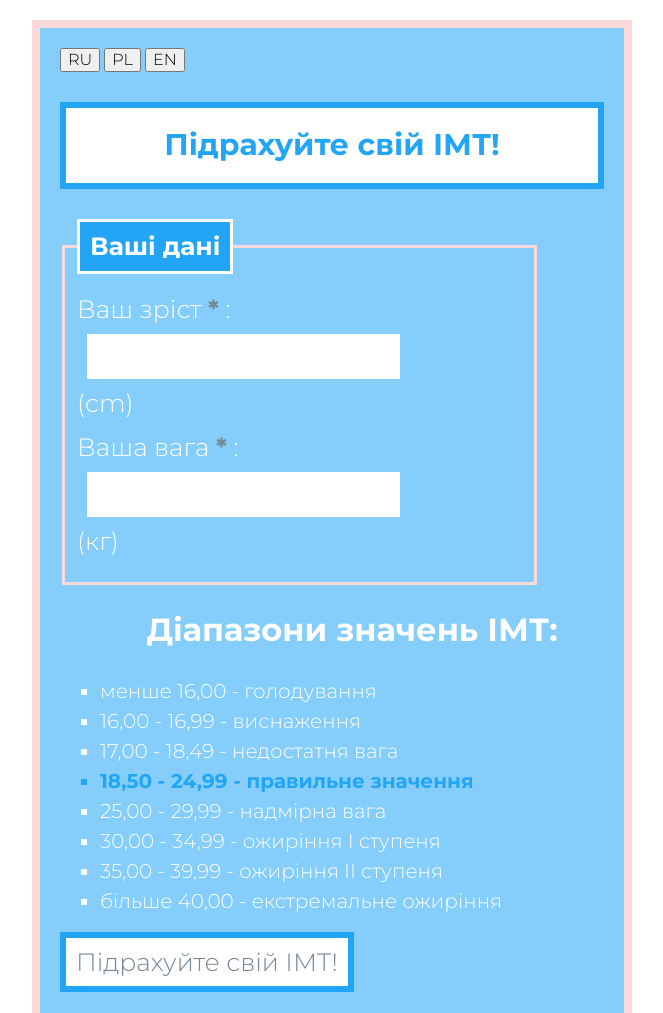
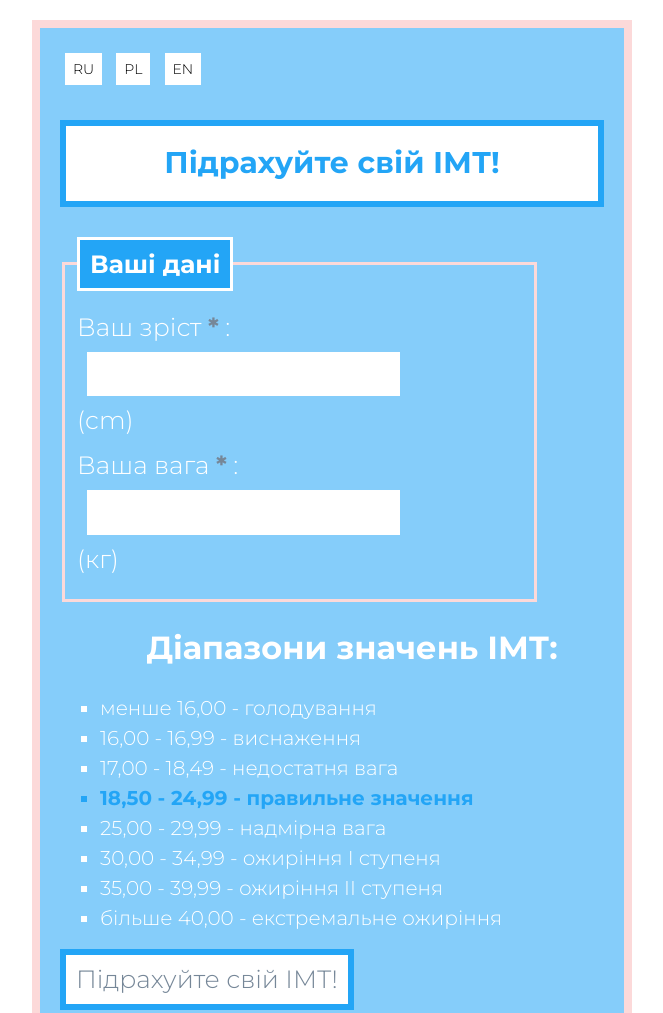
Before and after one commit to web-fullstack-dev/Calculator-of-BMI--UA, a plain HTML site: page index.html in a window 1280 px wide. Shown: the top 1013 px of the page, without its empty margins (308-971 px from the left). Drawn offline with nearby package versions, Linux system fonts and the light colour scheme.

Commit message:
Updated styles for buttons and @media for section

```diff
--- a/css/section.css
+++ b/css/section.css
@@ -5,6 +5,30 @@
   background-color: hsl(0, 0%, 100%);
   padding: 0 20px;
   margin: 15px;
+}
+
+@media (max-width: 411px) {
+  .section {
+    font-size: 16px;
+  }
+}
+
+.section__button {
+  background-color: hsl(0, 0%, 100%);
+  border-style: none;
+  font-size: 14px;
+  padding: 8px;
+  margin: 5px;
+  transition: 0.1s;
+}
+
+.section__button:hover {
+  background-color: hsl(0, 0%, 93%);
+}
+
+.section__button--link {
+  color: hsl(0, 0%, 0%);
+  text-decoration: none;
 }
 
 .secrion__item--colorLightSlateGrey {
--- a/index.html
+++ b/index.html
@@ -15,9 +15,9 @@
 </head>
 <body class="body">
   <div class="container">
-    <a href="https://mrpenguin-dev.github.io/Simple-Calculator-of-BMI--RU/"><button>RU</button></a>
-    <a href="https://mrpenguin-dev.github.io/Simple-Calculator-of-BMI--PL/"><button>PL</button></a>
-    <a href="https://mrpenguin-dev.github.io/Simple-Calculator-of-BMI--EN/"><button>EN</button></a>
+    <a class="section__button--link" href="https://mrpenguin-dev.github.io/Simple-Calculator-of-BMI--RU/"><button class="section__button">RU</button></a>
+    <a class="section__button--link" href="https://mrpenguin-dev.github.io/Simple-Calculator-of-BMI--PL/"><button class="section__button">PL</button></a>
+    <a class="section__button--link" href="https://mrpenguin-dev.github.io/Simple-Calculator-of-BMI--EN/"><button class="section__button">EN</button></a>
     <form class="js-form">
       <p class="form__paragraph--header">Підрахуйте свій ІМТ!</p>
       <fieldset class="form__fieldset">
```
